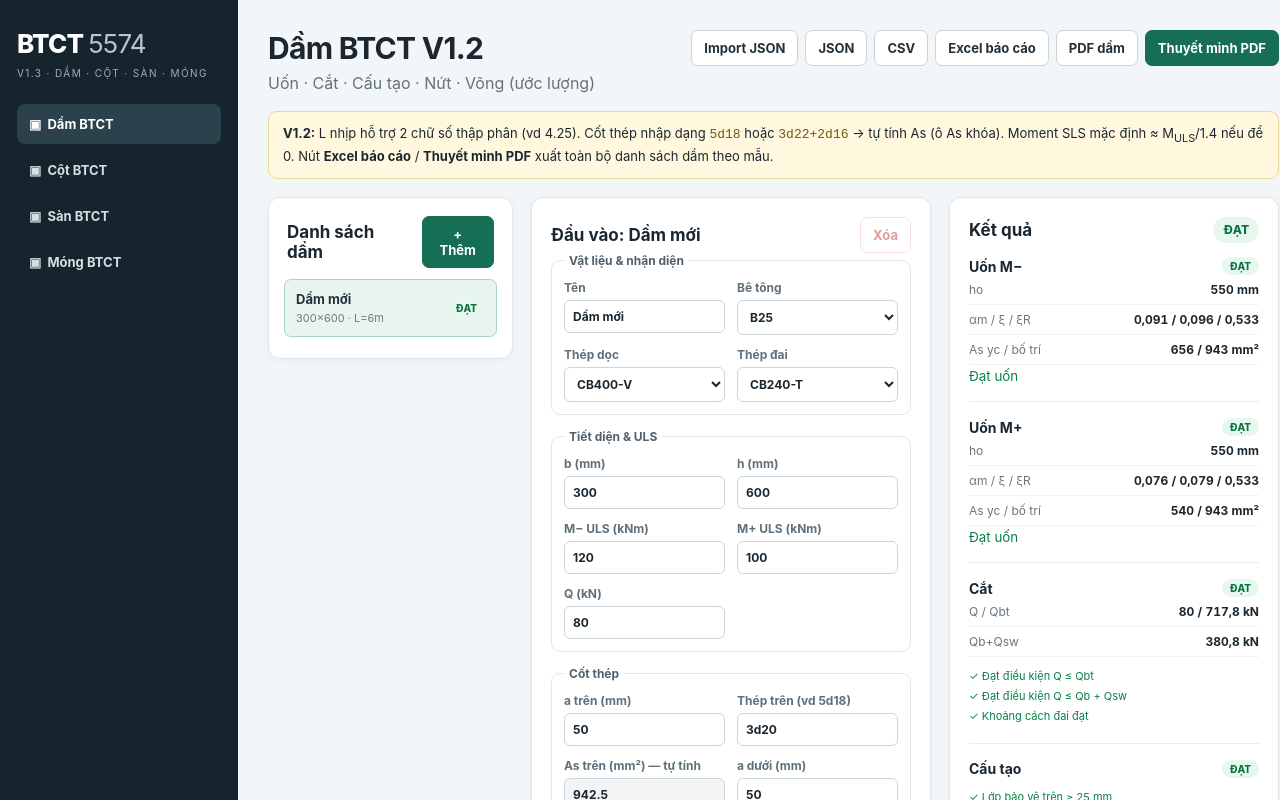
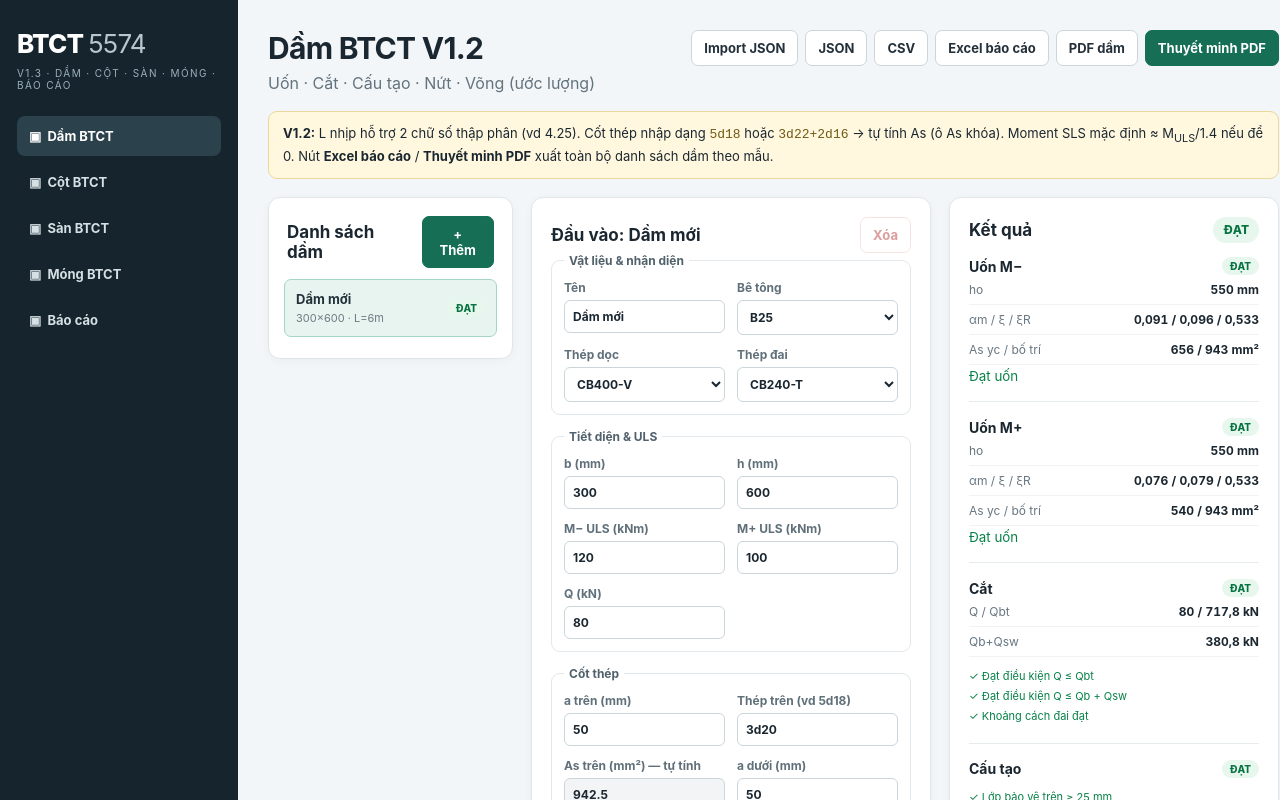
Before and after one commit to trixd2026-max/ketcauBTCT5574, a React (Vite) app: page / in a window 1280 px wide. Shown: the top 800 px of the page. Built offline with nearby package versions, Linux system fonts and the light colour scheme.

Commit message:
Wire Report tab into App sidebar (Báo cáo)

```diff
--- a/src/App.tsx
+++ b/src/App.tsx
@@ -5,11 +5,12 @@ import { concretes, steels } from './engine/materials';
 import ColumnPanel from './modules/ColumnPanel';
 import SlabPanel from './modules/SlabPanel';
 import FoundationPanel from './modules/FoundationPanel';
+import ReportPanel from './modules/ReportPanel';
 import { openReportPdf, beamReportDoc } from './report/reportPdf';
 import { beamThuyetMinhDoc } from './report/thuyetMinhBeam';
 import { exportBeamExcel } from './report/excelReport';
 
-type ModuleId = 'beam' | 'column' | 'slab' | 'foundation';
+type ModuleId = 'beam' | 'column' | 'slab' | 'foundation' | 'report';
 
 const STORAGE_KEY = 'ketcau-btct-5574-beams-v1';
 const numberKeys = new Set<string>([
@@ -194,13 +195,14 @@ export default function App() {
     <div className="app">
       <aside>
         <div className="brand">BTCT <span>5574</span></div>
-        <p className="muted">V1.3 · DẦM · CỘT · SÀN · MÓNG</p>
+        <p className="muted">V1.3 · DẦM · CỘT · SÀN · MÓNG · BÁO CÁO</p>
         <button type="button" className={`nav ${module === 'beam' ? 'active' : ''}`} onClick={() => setModule('beam')}>▣&nbsp; Dầm BTCT</button>
         <button type="button" className={`nav ${module === 'column' ? 'active' : ''}`} onClick={() => setModule('column')}>▣&nbsp; Cột BTCT</button>
         <button type="button" className={`nav ${module === 'slab' ? 'active' : ''}`} onClick={() => setModule('slab')}>▣&nbsp; Sàn BTCT</button>
         <button type="button" className={`nav ${module === 'foundation' ? 'active' : ''}`} onClick={() => setModule('foundation')}>▣&nbsp; Móng BTCT</button>
+        <button type="button" className={`nav ${module === 'report' ? 'active' : ''}`} onClick={() => setModule('report')}>▣&nbsp; Báo cáo</button>
         <div className="sidefoot">
-          V1.3 · Dầm · Cột · Sàn · Móng<br />
+          V1.3 · Dầm · Cột · Sàn · Móng · Báo cáo<br />
           N–M / strip gần đúng<br />
           Chưa khóa chuẩn TCVN
         </div>
@@ -209,6 +211,7 @@ export default function App() {
         {module === 'column' && <ColumnPanel />}
         {module === 'slab' && <SlabPanel />}
         {module === 'foundation' && <FoundationPanel />}
+        {module === 'report' && <ReportPanel />}
         {module === 'beam' && (
         <>
         <header>
```
